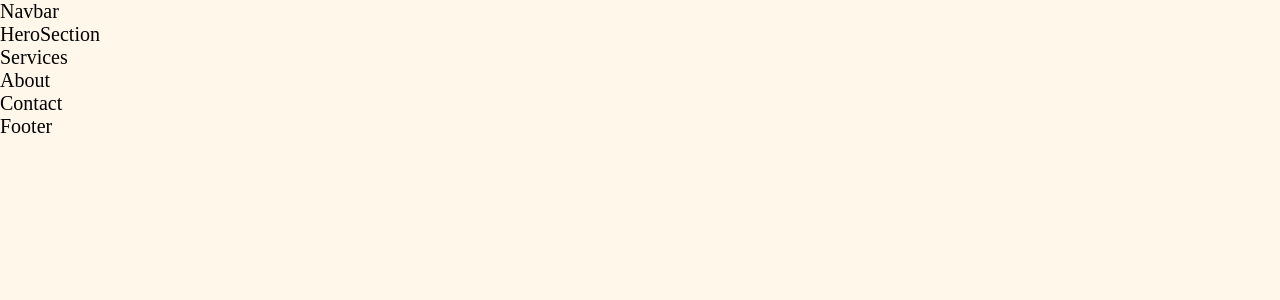
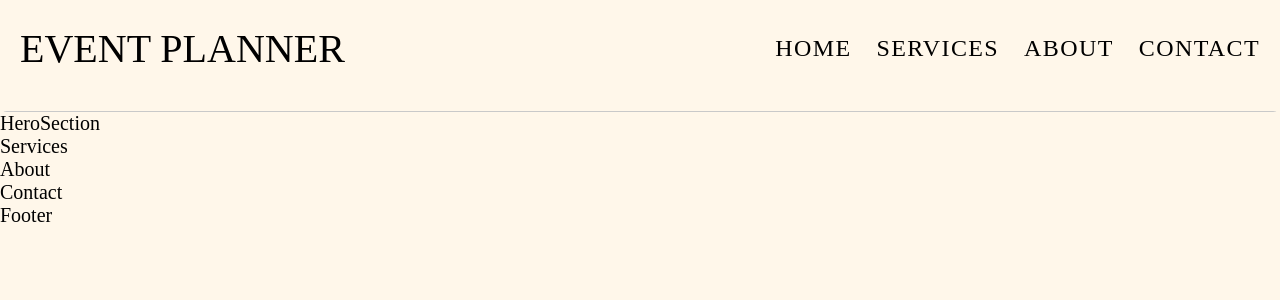
Before and after one commit to rafidmahin20/event-planner-mern-stack, a React (Vite) app in the folder client/event-planner-frontend/: page / in a window 1280 px wide. Shown: the top 300 px of the page. Built offline with nearby package versions, Linux system fonts and the light colour scheme.

Commit message:
navbar styling

```diff
--- a/client/event-planner-frontend/package.json
+++ b/client/event-planner-frontend/package.json
@@ -15,7 +15,8 @@
     "react-dom": "^18.2.0",
     "react-hot-toast": "^2.4.1",
     "react-icons": "^5.0.1",
-    "react-router-dom": "^6.22.3"
+    "react-router-dom": "^6.22.3",
+    "react-scroll": "^1.9.0"
   },
   "devDependencies": {
     "@types/react": "^18.2.66",
--- a/client/event-planner-frontend/src/Components/Navbar.jsx
+++ b/client/event-planner-frontend/src/Components/Navbar.jsx
@@ -1,8 +1,20 @@
-import React from 'react'
+import { useState } from 'react';
+import {Link} from "react-scroll";
 
 const Navbar = () => {
+  const [show, setShow] = useState(false);
   return (
-    <div>Navbar</div>
+    <nav>
+      <div className='logo'>EVENT PLANNER</div>
+      <div className={show ? "navLinks showmenu" : "navLinks"}>
+        <div className='links'>
+          <Link to="landing" spy={true} duration={500}>HOME</Link>
+          <Link to="serviecs" spy={true} duration={500}>SERVICES</Link>
+          <Link to="about" spy={true} duration={500}>ABOUT</Link>
+          <Link to="contact" spy={true} duration={500}>CONTACT</Link>
+        </div>
+      </div>
+    </nav>
   )
 }
 
```
Also changed, not shown: 1 other file (tests, documents, lock files or other folders).
